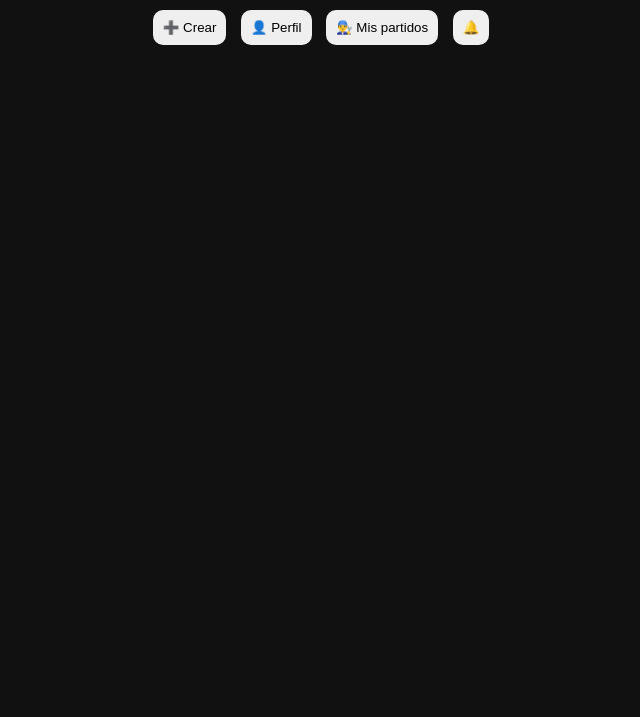
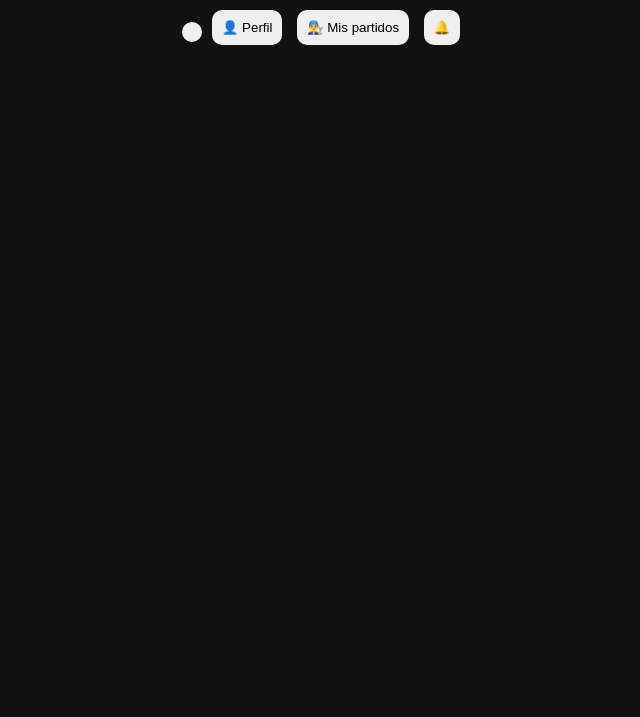
Before and after one commit to tobiaseidelman/futinder, a plain HTML site: page index.html in a window 1280 px wide. Shown: the part 83-800 px from the top of the page, without its empty margins (319-959 px from the left). Drawn offline with Linux system fonts and the light colour scheme.

Commit message:
index.html

```diff
--- a/index.html
+++ b/index.html
@@ -76,7 +76,7 @@ input { margin:5px; padding:8px; }
   <h2>⚽ Futinder</h2>
   <div id="card"></div>
 
-  <button onclick="cambiarPantalla('crear')">➕ Crear</button>
+  <button onclick="cambiarPantalla('crear')">
   <button onclick="verPerfil()">👤 Perfil</button>
   <button onclick="verMisPartidos()">👨‍🔧 Mis partidos</button>
   <button onclick="verNotificaciones()">
```
